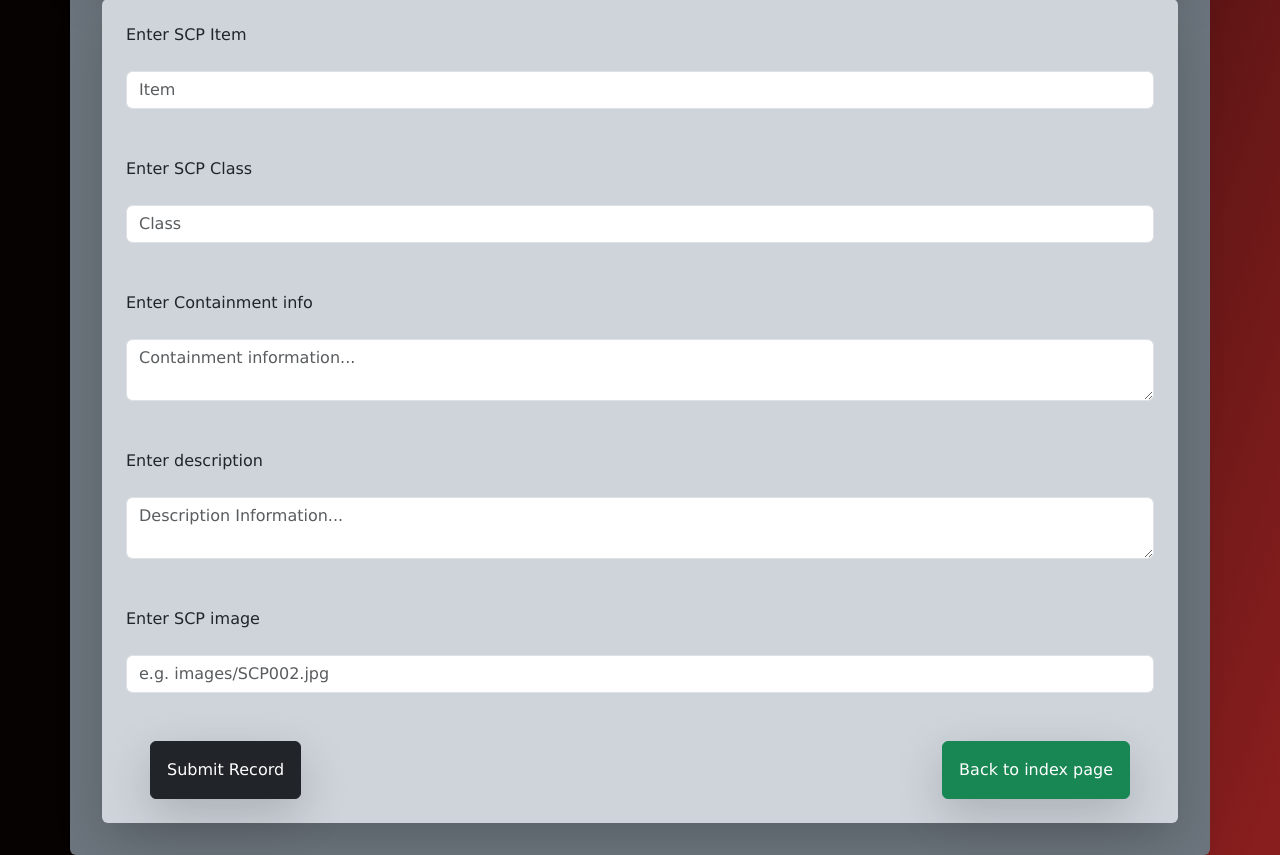
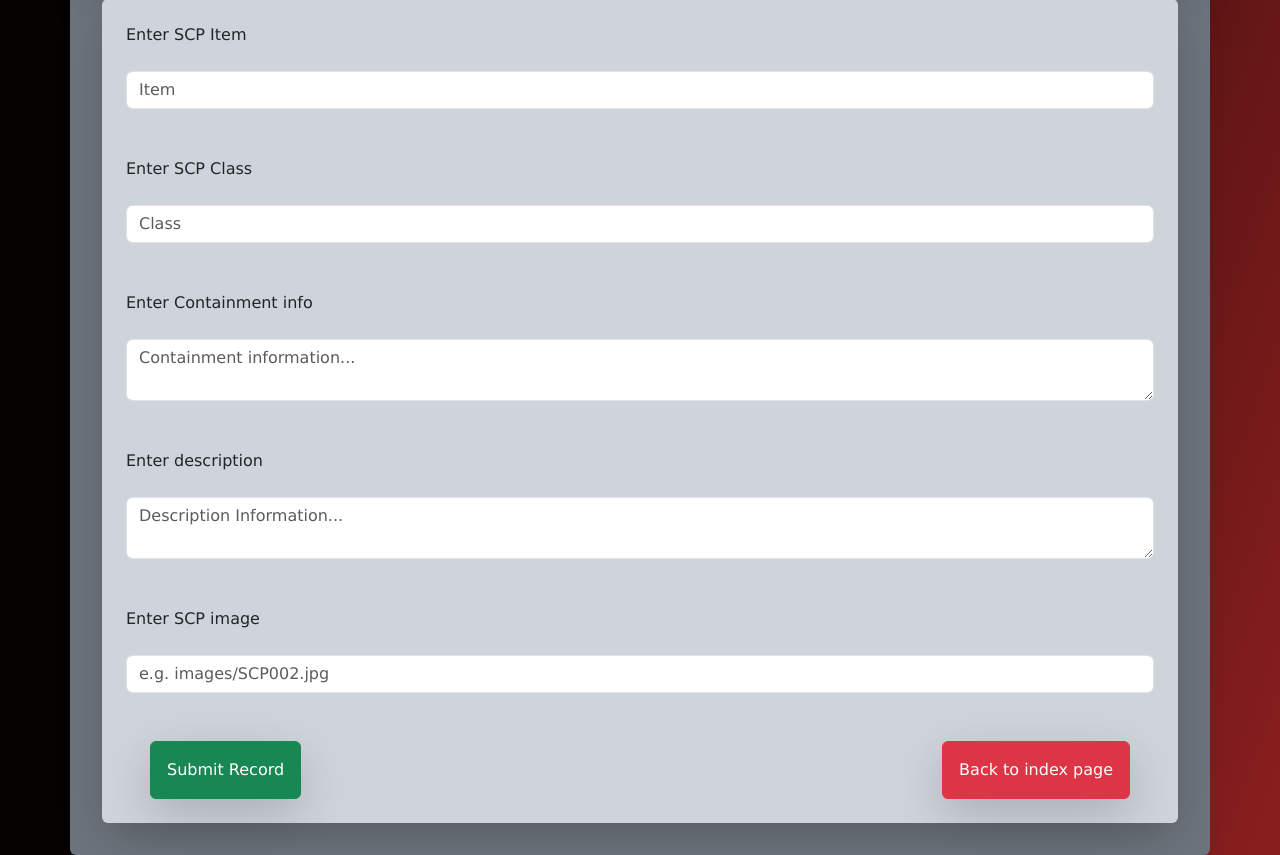
Before and after one commit to 9968252/Assessment3, a PHP site: page /form.php in a window 1280 px wide. Shown: the part 129-984 px from the top of the page. Run offline with PHP 8.4, Linux system fonts and the light colour scheme.

Commit message:
Add files via upload

```diff
--- a/form.php
+++ b/form.php
@@ -43,8 +43,8 @@
         <br>
         <div class="d-flex justify-content-between">
 
-            <input type="submit" name="submit" value="Submit Record" class="btn btn-dark shadow-lg ms-4 p-3">
-            <a href="index.php" class="btn btn-success shadow-lg align-self-center me-4 p-3">Back to index page</a>
+            <input type="submit" name="submit" value="Submit Record" class="btn btn-success shadow-lg ms-4 p-3">
+            <a href="index.php" class="btn btn-danger shadow-lg align-self-center me-4 p-3">Back to index page</a>
 
         </div>
 
--- a/index.php
+++ b/index.php
@@ -43,7 +43,7 @@
             SCP Files
           </a>
           <ul class="dropdown-menu">
-              <!-- run php loop through table and display model field here-->
+              <!-- run php loop through table and display item field here-->
               <?php foreach($result as $link): ?>
             <li><a class="dropdown-item rounded p-2 m-2" href="index.php?link='<?php echo $link['item']; ?>'"><?php echo $link['item']; ?></a></li>
             <?php endforeach; ?>
--- a/update.php
+++ b/update.php
@@ -55,8 +55,8 @@
         <br>
         <div class="d-flex justify-content-between">
 
-            <input type="submit" name="update" value="Update Record" class="btn btn-dark shadow-lg ms-4 p-3">
-            <a href="index.php" class="btn btn-success shadow-lg align-self-center me-4 p-3">Back to index page</a>
+            <input type="submit" name="update" value="Update Record" class="btn btn-success shadow-lg ms-4 p-3">
+            <a href="index.php" class="btn btn-danger shadow-lg align-self-center me-4 p-3">Back to index page</a>
 
         </div>
 
```
